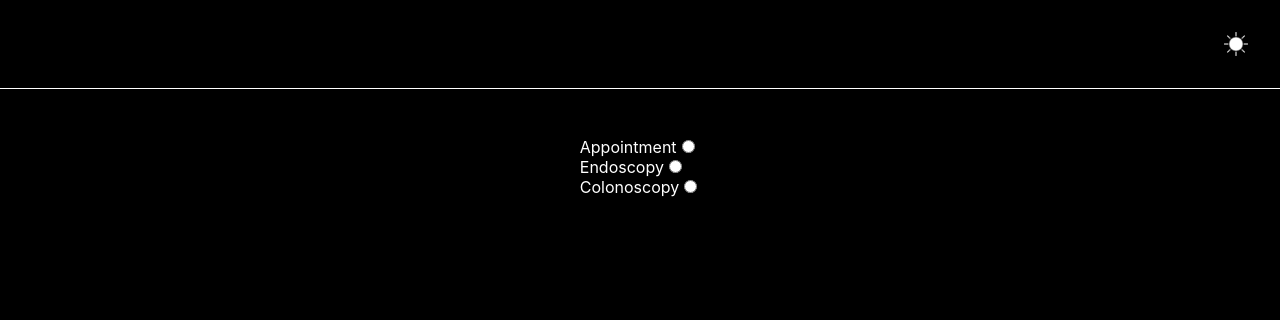
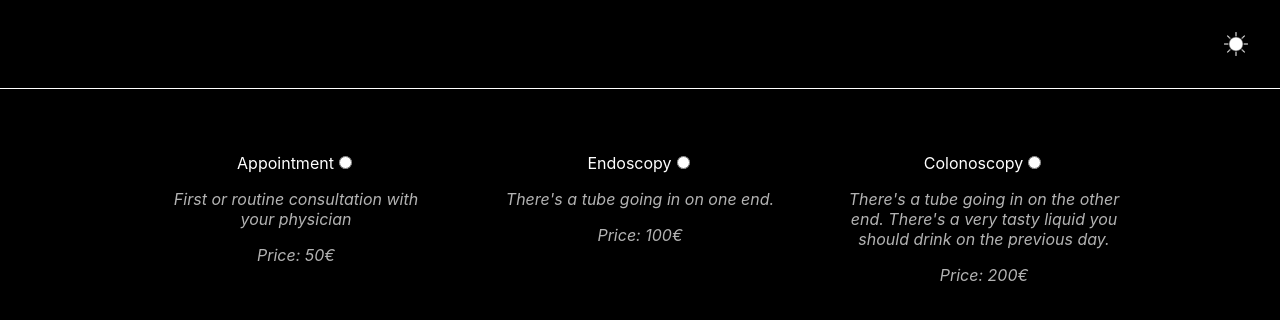
Before and after one commit to jsantos42/onlineBooking, a React (Create React App) app: page / in a window 1280 px wide. Shown: the top 320 px of the page. Built offline with nearby package versions, Linux system fonts and the light colour scheme.

Commit message:
Slight improve on the aesthetics.

```diff
--- a/src/pages/SlotSelection.js
+++ b/src/pages/SlotSelection.js
@@ -3,7 +3,30 @@ import SelectPractitioner from "../components/SelectPractitioner";
 import SelectDate from "../components/SelectDate";
 import SelectHour from "../components/SelectHour";
 import {practitioners} from "../data";
+import styled from "styled-components";
 
+//==============================================================================
+// STYLING
+//==============================================================================
+const Horizontal = styled.div`
+  display: flex;
+  flex-wrap: wrap;
+  gap: 5rem 10rem;
+  justify-content: center;
+`
+
+const Vertical = styled.div`
+  display: flex;
+  flex-wrap: wrap;
+  flex-direction: column;
+  gap: 5rem;
+  align-items: center;
+`
+
+
+//==============================================================================
+// SLOTSELECTION PAGE
+//==============================================================================
 // This has to remain outside of component, otherwise the toggling of the
 // checkboxes will produce no effect on the SelectHour component.
 const checkablePractitioners = practitioners.map(i => {
@@ -11,10 +34,6 @@ const checkablePractitioners = practitioners.map(i => {
     return i;
 })
 
-//==============================================================================
-// SLOTSELECTION PAGE
-//==============================================================================
-//
 const SlotSelection = ({treatment}) => {
     const [date, setDate] = useState(new Date());
     const [doctors, setDoctors] = useState([]);
@@ -33,12 +52,14 @@ const SlotSelection = ({treatment}) => {
     }
 
     return (
-        <>
-            <SelectPractitioner action={updateCheckingStatus} practitioners={doctors}/>
-            <SelectDate action={setDate} value={date}/>
+        <Horizontal>
+            <Vertical>
+                <SelectPractitioner action={updateCheckingStatus} practitioners={doctors}/>
+                <SelectDate action={setDate} value={date}/>
+            </Vertical>
             <SelectHour practitioners={doctors.filter(i => i.checked)}
                         date={date}/>
-        </>
+        </Horizontal>
     )
 
 }
--- a/src/pages/TreatmentSelection.js
+++ b/src/pages/TreatmentSelection.js
@@ -1,23 +1,63 @@
 import {treatments} from "../data";
+import styled from "styled-components";
 
+//==============================================================================
+// STYLING
+//==============================================================================
+const Grid = styled.div`
+  gap: 2rem;
+  width: 100%;
+  display: flex;
+  flex-wrap: wrap;
+  justify-content: center;
+`
+
+const Cell = styled.div`
+  width: 280px;
+  text-align: center;
+  padding: 1rem;
+
+  &:hover {
+    background: #006edc;
+    color: white;
+  }
+`
+
+const Info = styled.p`
+  font-style: italic;
+  opacity: 70%;
+  text-align: center;
+`
+
+
+//==============================================================================
+// TREATMENT SELECTION PAGE
+//==============================================================================
 const TreatmentSelection = ({onChange}) => {
+    // By placing the label tags on the outside of the Cell, clicking on the
+    //Cell will select the button!
     const treatmentArray = treatments.map(i => {
         return (
-            <div key={i.name}>
-                <label htmlFor={i.name}>{i.name}</label>
+            <label key={i.name} htmlFor={i.name}>
+                <Cell>
+                    <div>
+                        {i.name}
                         <input type={'radio'}
                                name={'treatment'}
                                value={i.name}
                                id={i.name}
                                onChange={onChange}/>
+                        <Info>{i.description}</Info>
+                        <Info>Price: {i.price}€</Info>
                     </div>
+                </Cell>
+            </label>
         )
     })
-    return (<div>
+    return (<Grid>
             {treatmentArray}
-        </div>
+        </Grid>
     )
-
 };
 
 export default TreatmentSelection;
```
Lines whose indentation alone changed are shown as unchanged.
